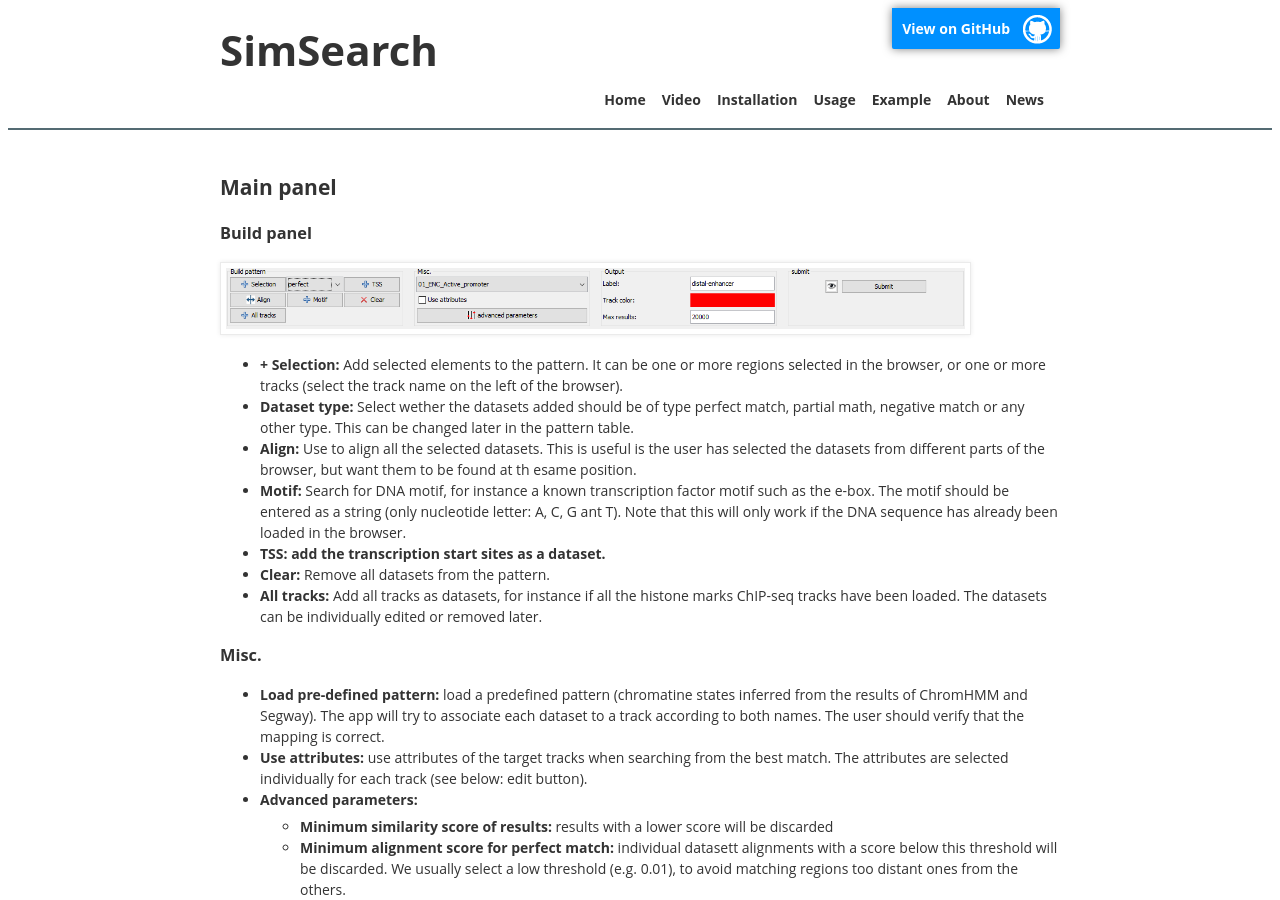
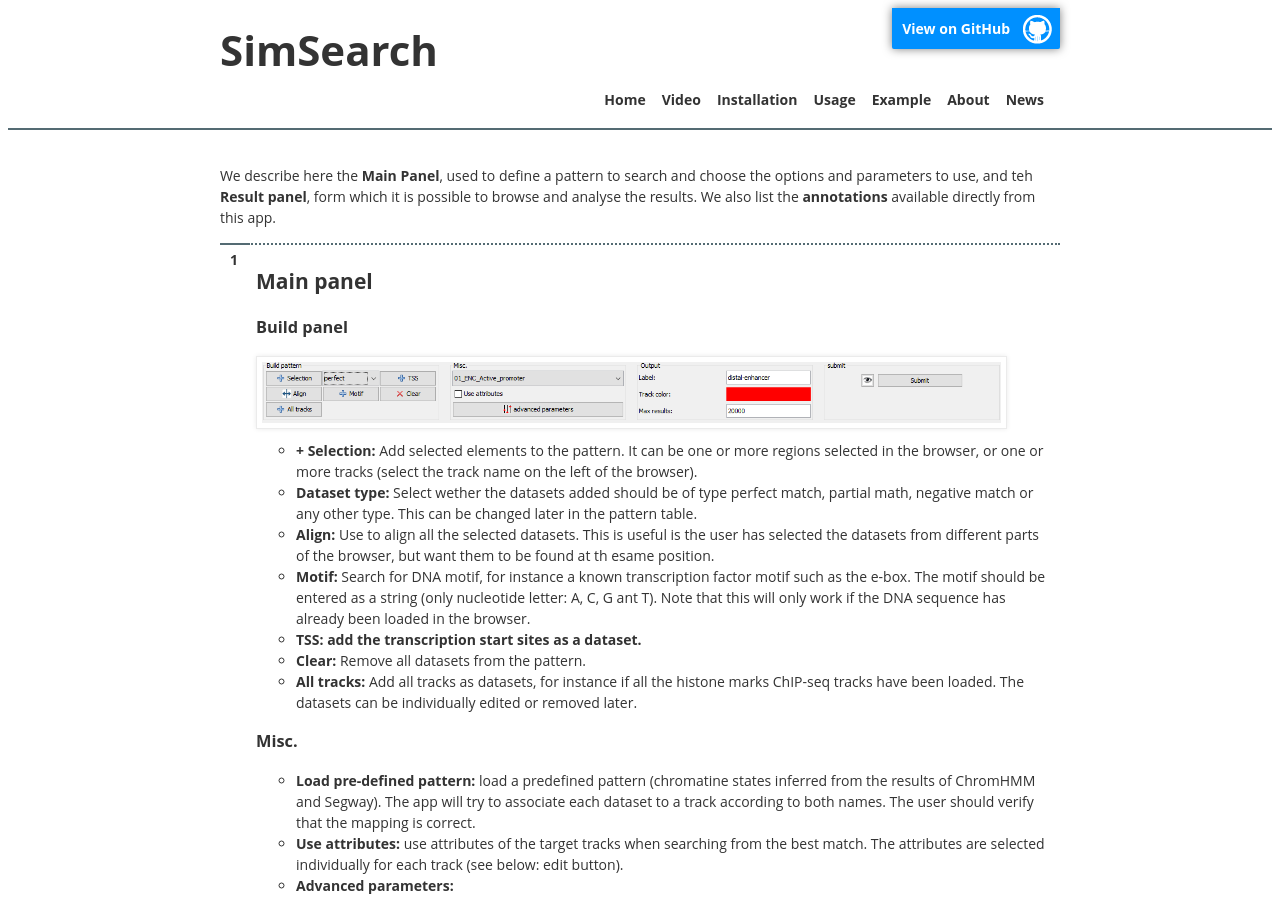
Before and after one commit to DEIB-GECO/simsearch, a Jekyll site: the page built from usage.html, in a window 1280 px wide and 900 px high. Built offline with Jekyll 4.4.1, drawn with Linux system fonts in a browser that asks for light colours; nearby versions of some CDN libraries.

Commit message:
add sectiond to usage page

```diff
--- a/usage.html
+++ b/usage.html
@@ -8,7 +8,12 @@
 <link rel="stylesheet" href="https://cdnjs.cloudflare.com/ajax/libs/fancybox/3.0.47/jquery.fancybox.min.css" />
 <script src="https://cdnjs.cloudflare.com/ajax/libs/fancybox/3.0.47/jquery.fancybox.min.js"></script>
 
-		<h2>Main panel</h2>
+<p>We describe here the <b>Main Panel</b>, used to define a pattern to search and choose the options and parameters
+to use, and teh <b>Result panel</b>, form which it is possible to browse and analyse the results. We also list the
+<b>annotations</b> available directly from this app.</p>
+
+<ol>
+		<li><h2>Main panel</h2>
 		<h3>Build panel</h3>
 
 		<a data-fancybox="gallery"  href="images/menu.png"><img src="images/menu.png"/></a>
@@ -86,7 +91,7 @@
 		A color is associated randomly to each dataset, the same color will be used in the result table.
 		</p>
 
-		<h3>Result table</h3>
+		</li><li><h2>Result table</h2>
 		<p></p>
 
 
@@ -143,7 +148,7 @@
 		</li>
 		</ul>
 
-		<h2>Annotation of the results:</h2>
+		</li><li><h2>Annotation of the results:</h2>
 		<p>In order to to facilitate the analyses of the results, it is possible to annotate them automatically with different sets of information:</p>
 		<table>
 		<tr><th>Type</th><th>Description</th></tr>
@@ -152,3 +157,6 @@
 		<tr><td>Annotation from tracks</td><td>Use annotations from a track loaded in IGB and see if the region that overlap with the results are enriched in a particular annotation. For instance, it is possible to load the genome segmentation from ChromHMM or Segway to see if the results are associated to a particular chromatin state.</td></tr>
 		<tr><td>Pattern combinations</td><td>When a search involved several partial match, retrieve the dataset that are found more often together.</td></tr>
 		</table>
+
+		</li>
+	</ol>
```
